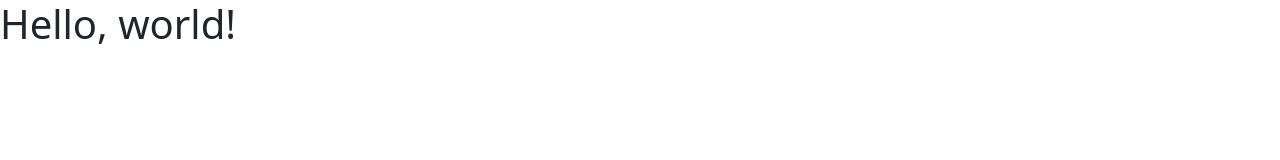
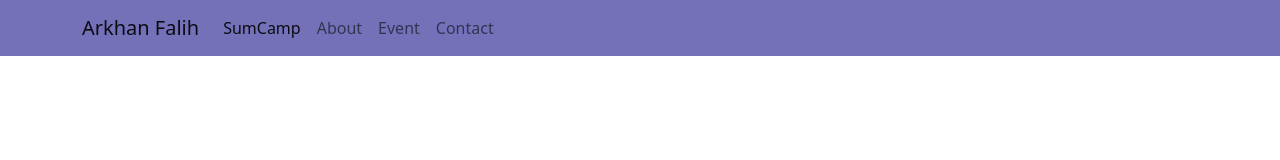
Before and after one commit to Ceelice/sumcampweb, a plain HTML site: page index.html in a window 1280 px wide. Drawn offline with nearby package versions, Linux system fonts and the light colour scheme.

Commit message:
Add Navbar

```diff
--- a/index.html
+++ b/index.html
@@ -7,7 +7,32 @@
 		<link href="https://cdn.jsdelivr.net/npm/bootstrap@5.2.0-beta1/dist/css/bootstrap.min.css" rel="stylesheet" integrity="sha384-0evHe/X+R7YkIZDRvuzKMRqM+OrBnVFBL6DOitfPri4tjfHxaWutUpFmBp4vmVor" crossorigin="anonymous" />
 	</head>
 	<body>
-		<h1>Hello, world!</h1>
+		<!-- Navbar -->
+		<nav class="navbar navbar-expand-lg" style="background-color: #3a369cb4">
+			<div class="container">
+				<a class="navbar-brand" href="#">Arkhan Falih</a>
+				<button class="navbar-toggler" type="button" data-bs-toggle="collapse" data-bs-target="#navbarNav" aria-controls="navbarNav" aria-expanded="false" aria-label="Toggle navigation">
+					<span class="navbar-toggler-icon"></span>
+				</button>
+				<div class="collapse navbar-collapse" id="navbarNav">
+					<ul class="navbar-nav">
+						<li class="nav-item">
+							<a class="nav-link active" aria-current="page" href="#">SumCamp</a>
+						</li>
+						<li class="nav-item">
+							<a class="nav-link" href="#">About</a>
+						</li>
+						<li class="nav-item">
+							<a class="nav-link" href="#">Event</a>
+						</li>
+						<li class="nav-item">
+							<a class="nav-link" href="#">Contact</a>
+						</li>
+					</ul>
+				</div>
+			</div>
+		</nav>
+		<!-- End Navbar -->
 		<script src="https://cdn.jsdelivr.net/npm/bootstrap@5.2.0-beta1/dist/js/bootstrap.bundle.min.js" integrity="sha384-pprn3073KE6tl6bjs2QrFaJGz5/SUsLqktiwsUTF55Jfv3qYSDhgCecCxMW52nD2" crossorigin="anonymous"></script>
 	</body>
 </html>
```
